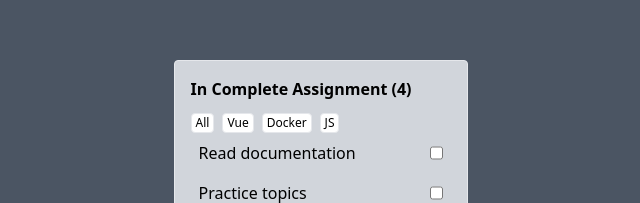
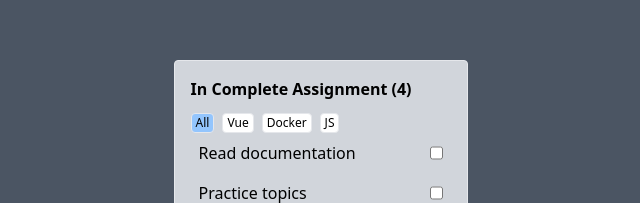
Before and after one commit to nahidur-rahman/todo_app, a Vue app: page / in a window 1280 px wide. Shown: the part 166-369 px from the top of the page, without its empty margins (319-959 px from the left). Built offline with nearby package versions, Linux system fonts and the light colour scheme.

Commit message:
Added AssignmentTag component

```diff
--- a/src/App.vue
+++ b/src/App.vue
@@ -1,31 +1,8 @@
 <script setup>
-import { computed, ref } from 'vue'
 import Assignments from "@/components/Assignments.vue";
 
-const lists = ref([
-  { name: 'Read documentation', complete: false, id: 1, tag: 'Vue' },
-  { name: 'Practice topics', complete: false, id: 2, tag: 'Docker' },
-  { name: 'Watch tutorial', complete: false, id: 3, tag: 'Vue' },
-  { name: 'Make projects', complete: false, id: 4, tag: 'JS' },
-])
-
-const tags = computed(() => {
-  return [ 'All', ...new Set(lists.value.map(a => a.tag))]
-})
-
-function addAssignment(name) {
-  if (name.length > 0) {
-    const newList = {
-      name: name,
-      complete: false,
-      id: lists.value.length + 1
-    }
-    lists.value.push(newList)
-  }
-
-}
 </script>
 
 <template>
-  <Assignments :lists="lists" :tags=tags @addAssignment="addAssignment"/>
+  <Assignments />
 </template>
--- a/src/components/AssignmentCreate.vue
+++ b/src/components/AssignmentCreate.vue
@@ -1,20 +1,21 @@
 <script setup>
 import { ref } from 'vue'
 
-const emit = defineEmits(['addAssignment']);
+const emit = defineEmits(['adddAssignment']);
 
 const newAssignment = ref('');
 
 const addAssignment = (event) => {
-  emit('addAssignment', newAssignment.value);
+  emit('adddAssignment', newAssignment.value);
   newAssignment.value = "";
 };
 </script>
 
 <template>
+
   <form @submit.prevent="addAssignment">
     <div class="border border-gray-200 mx-2 my-2 flex justify-between">
-      <input placeholder="New assignment" v-model="newAssignment">
+      <input class="flex-1" placeholder="New assignment" v-model="newAssignment">
       <button type="submit" class="p-1 px-2 bg-gray-100 place-items-center">Add</button>
     </div>
   </form>
--- a/src/components/AssignmentList.vue
+++ b/src/components/AssignmentList.vue
@@ -1,11 +1,11 @@
 <script setup>
-import {computed, defineProps, ref} from "vue";
+import {computed, ref} from "vue";
+import AssignmentTag from "@/components/AssignmentTag.vue";
 
 const props = defineProps({
   lists: Array,
   allList: Array,
   title: String,
-  tags: Array
 })
 
 const currentTag = ref('All')
@@ -13,61 +13,34 @@ console.log(props.allList)
 
 const filterAssignment = computed(() => {
   if (currentTag.value === 'All') {
-    return props.allList
+    return props.lists
   }
-  return props.allList.filter(list => list.tag === currentTag.value)
+  return props.lists.filter(list => list.tag === currentTag.value)
 })
 console.log(filterAssignment)
+const tags = computed(() => {
+  return [ 'All', ...new Set(props.lists.map(a => a.tag))]
+})
 </script>
 
 <template>
   <section v-if="props.lists.length" class="bg-gray-300 border rounded px-4 py-4">
     <h3 class="font-bold mb-3">{{ props.title }} Assignment ({{ props.lists.length }})</h3>
 
-    <div class="flex gap-2">
-      <button
-          @click="currentTag = tag"
-          v-for="tag in tags"
-          class="bg-white border rounded px-1 py-px text-xs"
-          :class="{
-            'bg-blue-300' : tag === currentTag
-          }"
-      >
-        {{ tag }}
-      </button>
-    </div>
-    <!--    <ul>-->
-    <!--      <li-->
-    <!--          v-for="list in filterAssignment"-->
-    <!--          :key="list.id"-->
-    <!--      >-->
-    <!--&lt;!&ndash;      <li-->
-    <!--&lt;!&ndash;          v-for="list in props.lists"&ndash;&gt;-->
-    <!--&lt;!&ndash;          :key="list.id"&ndash;&gt;-->
-    <!--&lt;!&ndash;      >&ndash;&gt;&ndash;&gt;-->
-    <!--        <label class="p-2 flex justify-between">-->
-    <!--          {{ list.name }}-->
-    <!--          <input type="checkbox" v-model="list.complete">-->
-    <!--        </label>-->
-    <!--      </li>-->
-    <!--    </ul>-->
+    <assignment-tag
+        v-model:currentTag="currentTag"
+        :tags="tags"
+    />
     <ul>
       <li
           v-for="list in filterAssignment"
-          v-if="title === 'In Complete' && props.lists.includes(list)"
           :key="list.id"
       >
-        <label class="p-2 flex justify-between">
-          {{ list.name }}
-          <input type="checkbox" v-model="list.complete">
-        </label>
-      </li>
-      <li v-else v-for="list in props.lists" :key="list.id">
-        <label class="p-2 flex justify-between">
-          {{ list.name }}
-          <input type="checkbox" v-model="list.complete">
-        </label>
-      </li>
+          <label class="p-2 flex justify-between">
+            {{ list.name }}
+            <input type="checkbox" v-model="list.complete">
+          </label>
+        </li>
     </ul>
   </section>
 
--- /dev/null
+++ b/src/components/AssignmentTag.vue
@@ -0,0 +1,19 @@
+<script setup>
+const props = defineProps({
+  tags: Array,
+  currentTag: String
+})
+</script>
+
+<template>
+  <div class="flex gap-2">
+    <button
+
+        v-for="tag in tags"
+        @click="$emit('update:currentTag', tag)"
+        :class="[tag === props.currentTag ? 'bg-blue-300 border rounded px-1 py-px text-xs' : 'bg-white border rounded px-1 py-px text-xs']"
+    >
+      {{ tag }}
+    </button>
+  </div>
+</template>
--- a/src/components/Assignments.vue
+++ b/src/components/Assignments.vue
@@ -1,34 +1,41 @@
 <script setup>
 
-import {computed, defineProps, defineEmits} from "vue";
+import {computed, ref} from "vue";
 import AssignmentList from "@/components/AssignmentList.vue";
 import AssignmentCreate from "@/components/AssignmentCreate.vue";
 
-const props = defineProps({
-  lists: Array,
-  tags: Array
-})
+const lists = ref([
+  { name: 'Read documentation', complete: false, id: 1, tag: 'Vue' },
+  { name: 'Practice topics', complete: false, id: 2, tag: 'Docker' },
+  { name: 'Watch tutorial', complete: false, id: 3, tag: 'Vue' },
+  { name: 'Make projects', complete: false, id: 4, tag: 'JS' },
+])
+
+function addAssignment(name) {
+  if (name.length > 0) {
+    const newList = {
+      name: name,
+      complete: false,
+      id: lists.value.length + 1
+    }
+    lists.value.push(newList)
+  }
+}
 
 const completeAssignment = computed(() => {
-  return props.lists.filter(list => list.complete)
+  return lists.value.filter(list => list.complete)
 })
 const inCompleteAssignment = computed(() => {
-  return props.lists.filter(list => !list.complete)
+  return lists.value.filter(list => !list.complete)
 })
-
-const emit = defineEmits(['addAssignment']);
-
-const addAssignment = (newAssignment) => {
-  emit('addAssignment', newAssignment);
-};
 
 </script>
 
 <template>
 
-  <AssignmentList :lists="inCompleteAssignment" title="In Complete" :tags=tags :allList="lists"/><br>
-  <AssignmentList :lists="completeAssignment" title="Completed"/><br>
+  <AssignmentList :lists="inCompleteAssignment" title="In Complete" :allList="lists"/><br>
+  <AssignmentList :lists="completeAssignment" title="Completed" /><br>
 
-  <assignment-create @addAssignment="addAssignment"/>
+  <assignment-create class="" @adddAssignment="addAssignment"/>
 
 </template>
```
